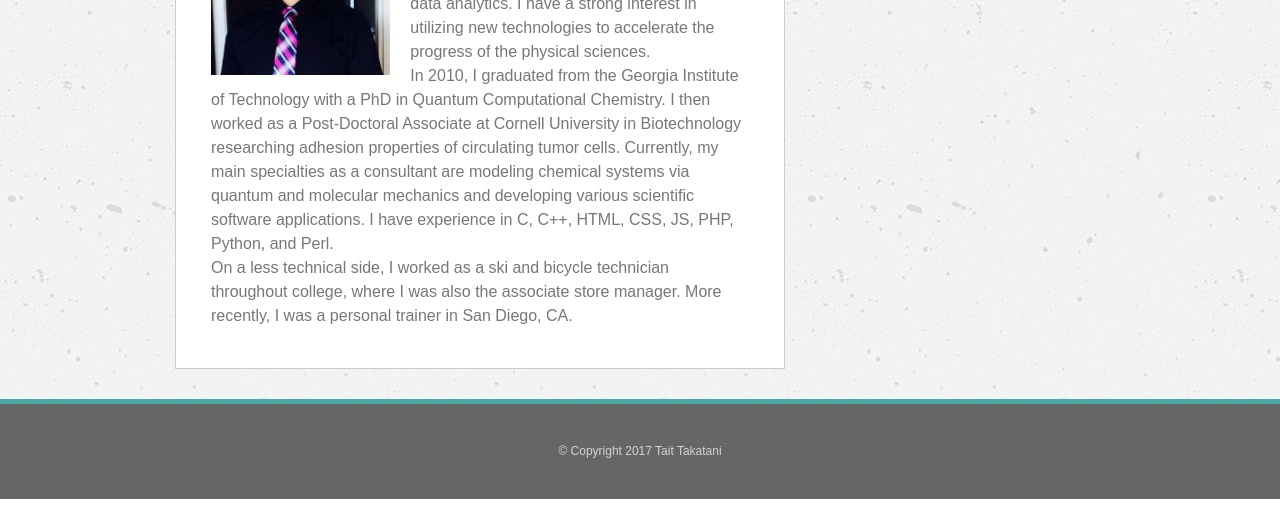
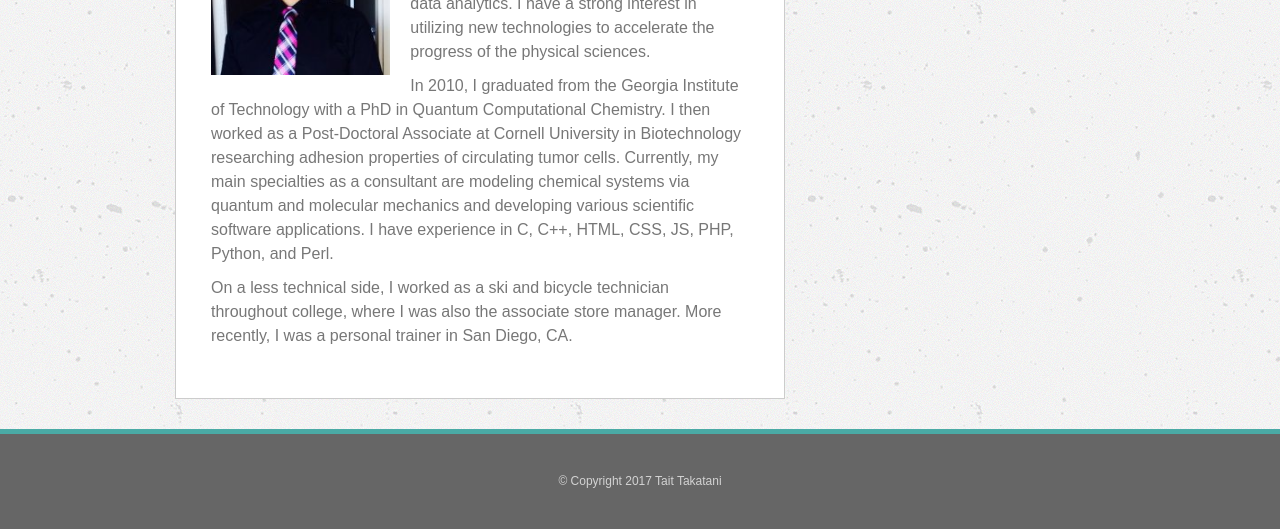
Before and after one commit to takatanium/Bootstrap-Portfolio, a plain HTML site: page index.html in a window 1280 px wide. Shown: the part 363-892 px from the top of the page. Before the commit the page ends 862 px from the top, so only its background shows below. Drawn offline with nearby package versions, Linux system fonts and the light colour scheme.

Commit message:
added margin on p tags

```diff
--- a/assets/css/style.css
+++ b/assets/css/style.css
@@ -32,7 +32,7 @@ body {
 }
 
 p {
-  margin: 0px;
+  margin: 0px 0px 10px 0px;
 }
 
 .container {
```
